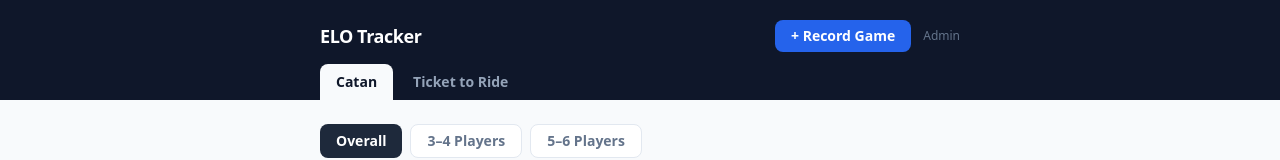
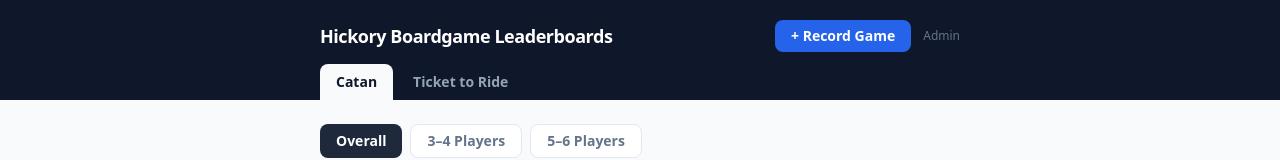
Before and after one commit to kaelmurphy/catan-elo, a React (Vite) app: page / in a window 1280 px wide. Shown: the top 160 px of the page. Built offline with nearby package versions, Linux system fonts and the light colour scheme; no server answers; the database is empty.

Commit message:
renamed app

```diff
--- a/src/App.jsx
+++ b/src/App.jsx
@@ -260,7 +260,7 @@ export default function App() {
       <header className="bg-slate-900">
         <div className="max-w-2xl mx-auto px-4">
           <div className="flex items-center justify-between pt-5 pb-3">
-            <h1 className="text-lg font-bold text-white tracking-tight">ELO Tracker</h1>
+            <h1 className="text-lg font-bold text-white tracking-tight">Hickory Boardgame Leaderboards</h1>
             <div className="flex items-center gap-3">
               <button
                 onClick={() => setShowRecordGame(true)}
```
